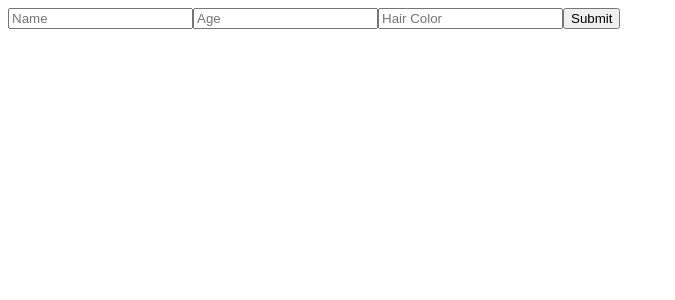
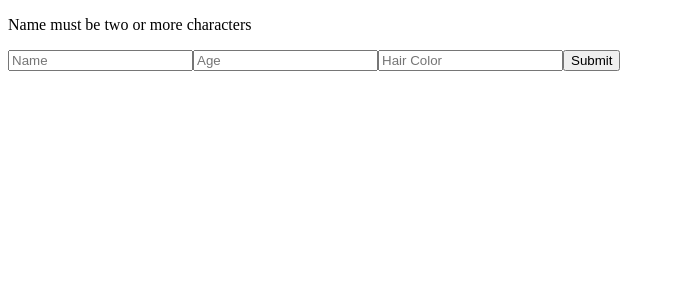
Before and after one commit to rg98098/react-design-pattern, a React (Create React App) app: page / in a window 1280 px wide. Shown: the top 300 px of the page, without its empty margins (0-675 px from the left). Built offline with nearby package versions, Linux system fonts and the light colour scheme.

Commit message:
controlled form component for interactive like validation

```diff
--- a/src/App.js
+++ b/src/App.js
@@ -1,3 +1,4 @@
+import { ControlledForm } from "./ControlledForm";
 import { UncontrolledForm } from "./UncontrolledForm";
 
 
@@ -5,7 +6,8 @@
 function App() {
 	return (
     <>
-    <UncontrolledForm/>
+    {/* <UncontrolledForm/> */}
+    <ControlledForm/>
     </>
 	);
 }
--- /dev/null
+++ b/src/ControlledForm.js
@@ -0,0 +1,41 @@
+import { useState, useEffect } from 'react';
+
+export const ControlledForm = () => {
+	const [nameInputError, setNameInputError] = useState('');
+	const [name, setName] = useState('');
+	const [age, setAge] = useState();
+	const [hairColor, setHairColor] = useState('');
+
+	useEffect(() => {
+		if (name.length < 2) {
+			setNameInputError('Name must be two or more characters');
+		} else {
+			setNameInputError('');
+		}
+	}, [name])
+
+	return (
+		<form>
+			{nameInputError && <p>{nameInputError}</p>}
+			<input
+				name="name"
+				type="text"
+				placeholder="Name"
+				value={name}
+				onChange={e => setName(e.target.value)} />
+			<input
+				name="age"
+				type="number"
+				placeholder="Age"
+				value={age}
+				onChange={e => setAge(Number(e.target.value))} />
+			<input
+				name="hairColor"
+				type="text"
+				placeholder="Hair Color"
+				value={hairColor}
+				onChange={e => setHairColor(e.target.value)} />
+			<button>Submit</button>
+		</form>
+	)
+}
```
